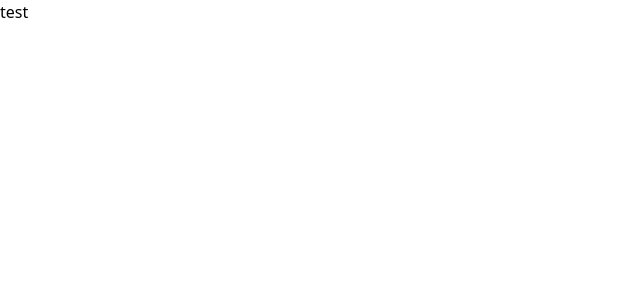
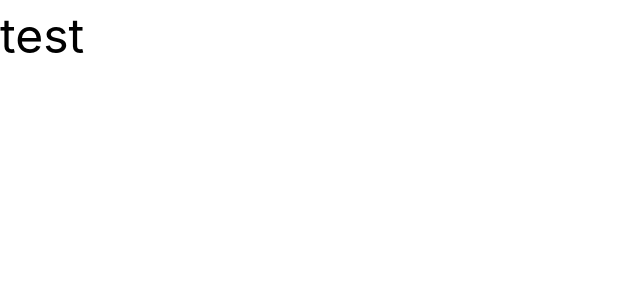
Before and after one commit to network-websocket-project/frontend-chat, a React (Vite) app: page / in a window 1280 px wide. Shown: the top 300 px of the page, without its empty margins (0-640 px from the left). Built offline with nearby package versions, Linux system fonts and the light colour scheme.

Commit message:
Added font

```diff
--- a/index.html
+++ b/index.html
@@ -1,13 +1,16 @@
 <!DOCTYPE html>
 <html lang="en">
+
 <head>
   <meta charset="UTF-8" />
   <link rel="icon" type="image/svg+xml" href="/vite.svg" />
   <meta name="viewport" content="width=device-width, initial-scale=1.0" />
   <title>Vite + React</title>
 </head>
+
 <body>
   <div id="root"></div>
   <script type="module" src="/src/main.jsx"></script>
 </body>
+
 </html>
--- a/src/App.jsx
+++ b/src/App.jsx
@@ -1,5 +1,5 @@
 function App() {
-  return <div>test</div>;
+  return <div className=" font-ps2p text-[48px]">test</div>;
 }
 
 export default App;
--- a/src/index.css
+++ b/src/index.css
@@ -1,3 +1,5 @@
+@import url('https://fonts.googleapis.com/css2?family=Montserrat:ital,wght@0,100;0,200;0,300;0,400;0,500;0,600;0,700;0,800;0,900;1,100;1,200;1,300;1,400;1,500;1,600;1,700;1,800;1,900&family=Press+Start+2P&display=swap');
+
 @tailwind base;
 @tailwind components;
 @tailwind utilities;
--- a/tailwind.config.js
+++ b/tailwind.config.js
@@ -1,8 +1,14 @@
 /** @type {import('tailwindcss').Config} */
 export default {
-  content: [],
+  content: ["./index.html", "./src/**/*.{js,ts,jsx,tsx}"],
   theme: {
     extend: {},
+    fontFamily: {
+      sans: ["Inter", "Helvetica", "Arial", "sans-serif"],
+      serif: ["Georgia", "serif"],
+      'montserrat': ["Montserrat", "sans-serif"],
+      'ps2p': ["Press Start 2P", "cursive"],
+    },
   },
   plugins: [],
-}
+};
```
Lines whose indentation alone changed are shown as unchanged.
